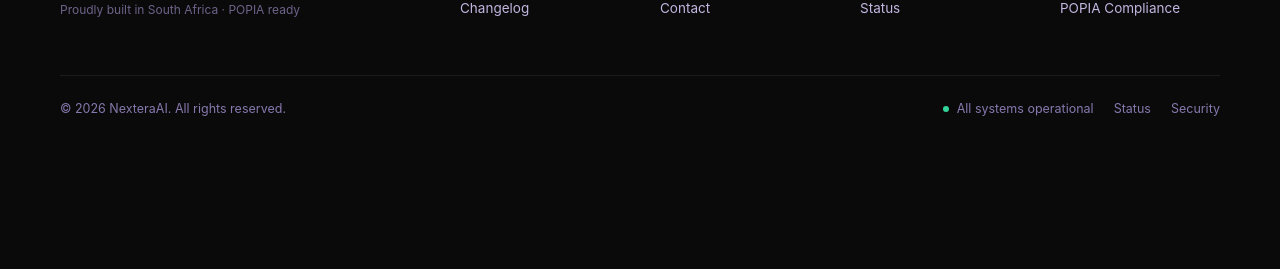
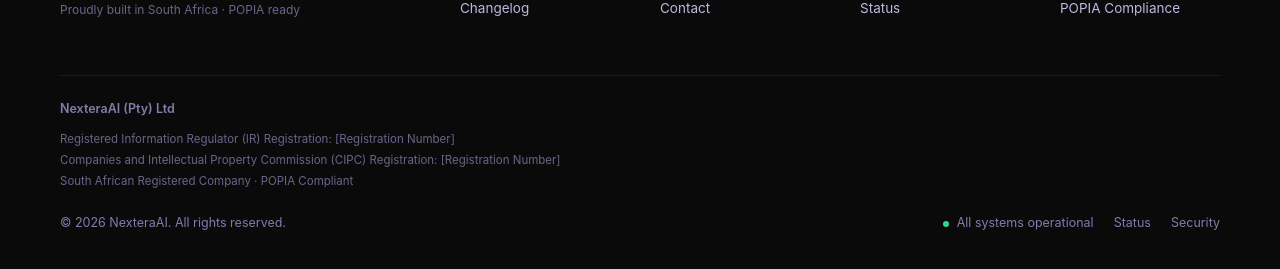
Before and after one commit to y4qe3n/NexteraAI-main-site, a React (Vite) app: page / in a window 1280 px wide. Shown: the part 10434-10703 px from the top of the page. Before the commit the page ends 10593 px from the top, so only its background shows below. Built offline with nearby package versions, Linux system fonts and the light colour scheme; no server answers.

Commit message:
Add South African business identifiers to main site footer

```diff
--- a/src/react-app/components/landing/Footer.jsx
+++ b/src/react-app/components/landing/Footer.jsx
@@ -62,7 +62,14 @@
           ))}
         </div>
 
-        <div className="mt-14 pt-6 border-t border-[rgba(224,212,255,0.08)] flex flex-col md:flex-row items-center justify-between gap-4">
+        <div className="mt-14 pt-6 border-t border-[rgba(224,212,255,0.08)] flex flex-col gap-6">
+          <div className="text-center md:text-left">
+            <p className="text-[12.5px] text-[#8778AD] font-semibold mb-3">NexteraAI (Pty) Ltd</p>
+            <p className="text-[11.5px] text-[#6E6389] mb-1">Registered Information Regulator (IR) Registration: [Registration Number]</p>
+            <p className="text-[11.5px] text-[#6E6389] mb-1">Companies and Intellectual Property Commission (CIPC) Registration: [Registration Number]</p>
+            <p className="text-[11.5px] text-[#6E6389]">South African Registered Company · POPIA Compliant</p>
+          </div>
+          <div className="flex flex-col md:flex-row items-center justify-between gap-4">
             <p className="text-[12.5px] text-[#8778AD]">
               © {new Date().getFullYear()} NexteraAI. All rights reserved.
             </p>
@@ -76,6 +83,7 @@
             </div>
           </div>
         </div>
+      </div>
     </footer>
   );
 }
```
Lines whose indentation alone changed are shown as unchanged.
